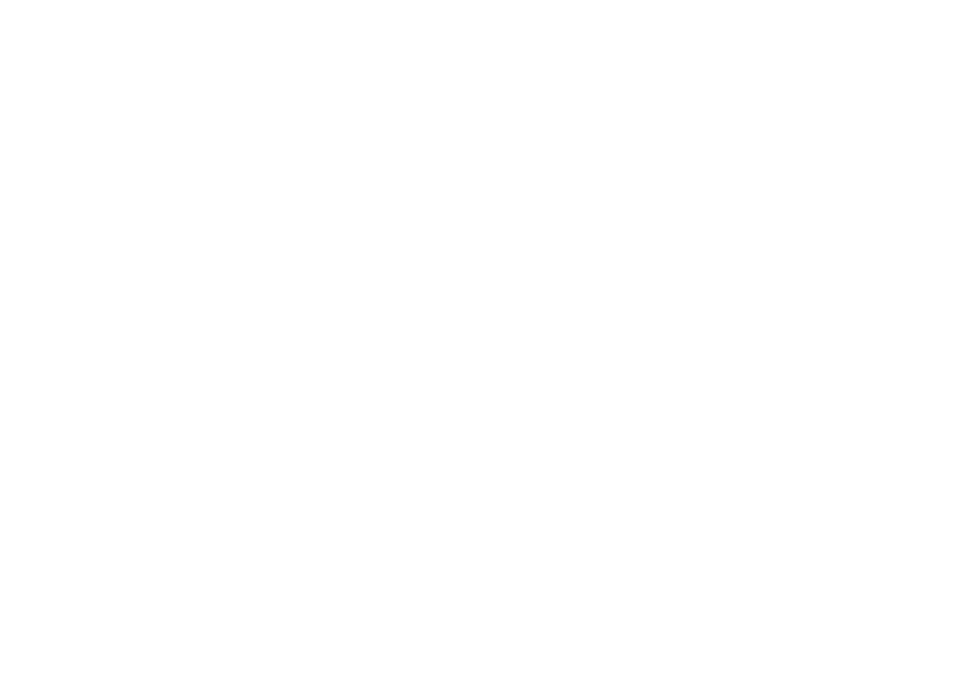
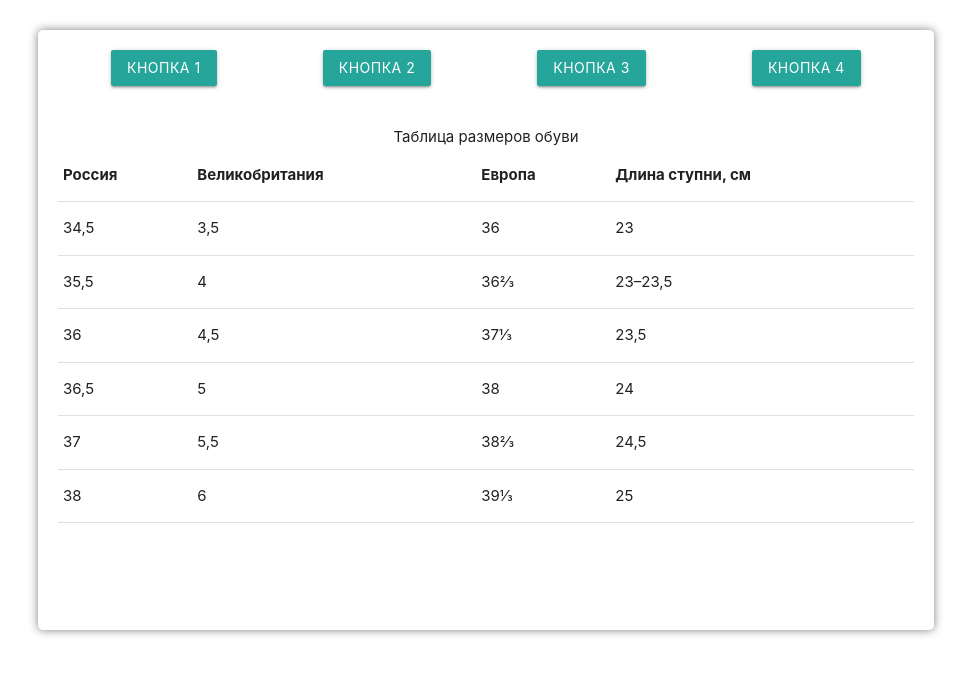
Before and after one commit to letsleroyme/diplomProject, a Vue app in the folder front/: page /tables in a window 1280 px wide. Shown: the top 674 px of the page, without its empty margins (154-1125 px from the left). Built offline with nearby package versions, Linux system fonts and the light colour scheme.

Commit message:
commit Tolya 30.04.2020

```diff
--- a/front/src/router/index.js
+++ b/front/src/router/index.js
@@ -1,6 +1,7 @@
 import Vue from 'vue'
 import VueRouter from 'vue-router'
 import Home from '../views/UploadFile.vue'
+
 
 Vue.use(VueRouter)
 
@@ -11,12 +12,12 @@ Vue.use(VueRouter)
     component: Home
   },
   {
-    path: '/about',
-    name: 'About',
+    path: '/tables',
+    name: 'Tables',
     // route level code-splitting
     // this generates a separate chunk (about.[hash].js) for this route
     // which is lazy-loaded when the route is visited.
-    component: () => import(/* webpackChunkName: "about" */ '../views/About.vue')
+    component: () => import(/* webpackChunkName: "about" */ '../views/Tables.vue')
   }
 ]
 
--- a/front/src/store/index.js
+++ b/front/src/store/index.js
@@ -1,5 +1,6 @@
 import Vue from 'vue'
 import Vuex from 'vuex'
+import table from "../store/table";
 
 Vue.use(Vuex)
 
@@ -11,5 +12,6 @@ export default new Vuex.Store({
   actions: {
   },
   modules: {
+    table
   }
 })
--- /dev/null
+++ b/front/src/store/table.js
@@ -0,0 +1,37 @@
+import axios from 'axios'
+
+export default {
+  state: {
+    file: ''
+  },
+  mutations: {
+    setFile(state, file) {
+      // console.log('mutation')
+      state.file = file
+      // console.log(state.file)
+    }
+  },
+  actions: {
+    async uploadFile({dispatch, commit}, formData) {
+      // console.log(formData)
+      // console.log('succes')
+      return new Promise((resolve, reject) => {
+        axios.post( 'http://localhost:5000/',
+          formData,
+          {
+            headers: {
+              'Content-Type': 'multipart/form-data'
+            }
+          }
+        ).then(resp => {
+          resolve(resp)
+          commit('setFile', resp)
+          })
+          .catch(err => {
+            reject(err)
+            console.log(err)
+          })
+      })
+    }
+  }
+}
--- a/front/src/views/About.vue
+++ /dev/null
@@ -1,5 +0,0 @@
-<template>
-  <div class="about">
-    <h1>This is an about page</h1>
-  </div>
-</template>
--- /dev/null
+++ b/front/src/views/Tables.vue
@@ -0,0 +1,94 @@
+<template>
+  <div class="container">
+    <div class="row tables">
+      <div v-if="loader" class="center col l12 preloader">
+        <div class="preloader-wrapper big active">
+          <div class="spinner-layer spinner-green-only">
+            <div class="circle-clipper left">
+              <div class="circle"></div>
+            </div><div class="gap-patch">
+            <div class="circle"></div>
+          </div><div class="circle-clipper right">
+            <div class="circle"></div>
+          </div>
+          </div>
+        </div>
+      </div>
+
+        <div v-else class="table-main">
+          <div class="table-button">
+            <button class="btn">Кнопка 1</button>
+            <button class="btn">Кнопка 2</button>
+            <button class="btn">Кнопка 3</button>
+            <button class="btn">Кнопка 4</button>
+          </div>
+
+          <div  class="table-body">
+            <table border="1">
+              <caption>Таблица размеров обуви</caption>
+              <tr>
+                <th>Россия</th>
+                <th>Великобритания</th>
+                <th>Европа</th>
+                <th>Длина ступни, см</th>
+              </tr>
+              <tr><td>34,5</td><td>3,5</td><td>36</td><td>23</td></tr>
+              <tr><td>35,5</td><td>4</td><td>36⅔</td><td>23–23,5</td></tr>
+              <tr><td>36</td><td>4,5</td><td>37⅓</td><td>23,5</td></tr>
+              <tr><td>36,5</td><td>5</td><td>38</td><td>24</td></tr>
+              <tr><td>37</td><td>5,5</td><td>38⅔</td><td>24,5</td></tr>
+              <tr><td>38</td><td>6</td><td>39⅓</td><td>25</td></tr>
+            </table>
+          </div>
+        </div>
+      </div>
+    </div>
+</template>
+
+<script>
+  export default {
+    name: 'tables',
+    data:()=>({
+      loader: true,
+      file: ''
+    }),
+    mounted() {
+      this.file = this.$store.state.table.file.data
+      setTimeout(() => {
+        if (this.file !== '') {
+          this.loader = false
+        }
+      }, 1000)
+    }
+  }
+</script>
+
+<style lang="scss" scoped>
+  .tables{
+    height: 600px;
+    margin-top: 30px;
+    border-radius: 5px;
+    box-shadow: 0 0 10px rgba(0,0,0,0.5);
+
+    .preloader {
+      padding-top: 200px;
+    }
+
+    .table-main {
+
+      .table-button {
+        padding: 20px;
+        display: flex;
+        justify-content: space-around;
+      }
+
+      .table-body {
+        padding: 20px;
+
+        table {
+          height: 300px;
+        }
+      }
+    }
+  }
+</style>
--- a/front/src/views/UploadFile.vue
+++ b/front/src/views/UploadFile.vue
@@ -17,6 +17,7 @@
       <div class="col l1 ">
         <div class="upload-btn">
           <button class="btn" @click="submitFile">Загрузить</button>
+<!--          <div>{{info}}</div>-->
         </div>
       </div>
     </div>
@@ -28,29 +29,18 @@ import axios from 'axios'
 export default {
   name: 'uploadFile',
   data:()=>({
-    file: ''
+    file: '',
+    info: null
   }),
   methods: {
     handleUploadFile() {
       this.file = this.$refs.file.files[0]
-      console.log(this.file)
     },
-    submitFile() {
+    async submitFile() {
       let formData = new FormData()
       formData.append('file', this.file)
-      axios.post( 'http://localhost:5000/',
-        formData,
-        {
-          headers: {
-            'Content-Type': 'multipart/form-data'
-          }
-        }
-      ).then(function(){
-        console.log('SUCCESS!!');
-      })
-      .catch(function(){
-        console.log('FAILURE!!');
-      });
+      await this.$store.dispatch('uploadFile', formData)
+      await this.$router.push('/tables')
     }
   }
 }
```
Also changed, not shown: 1 other file (tests, documents, lock files or other folders).
